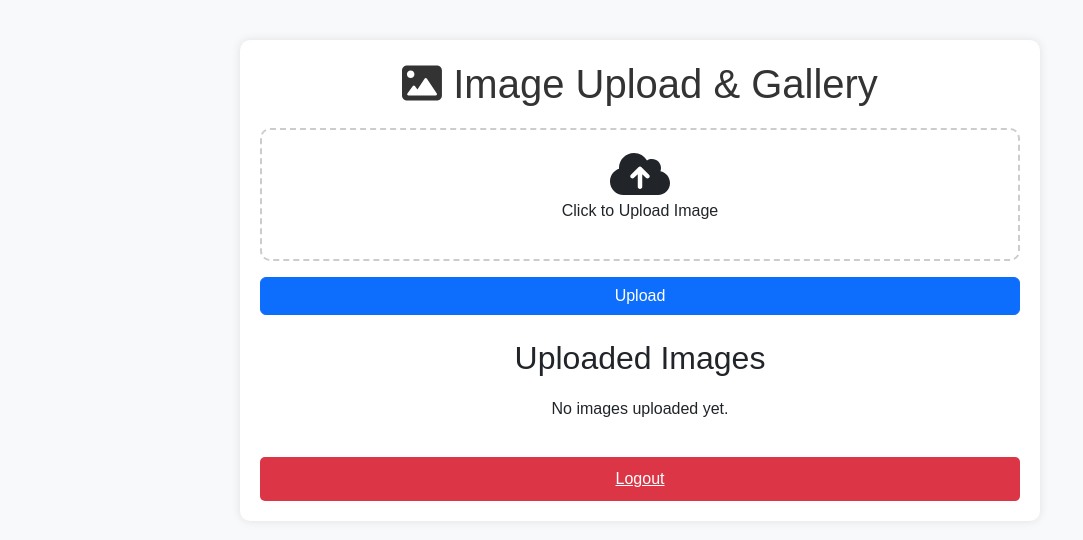
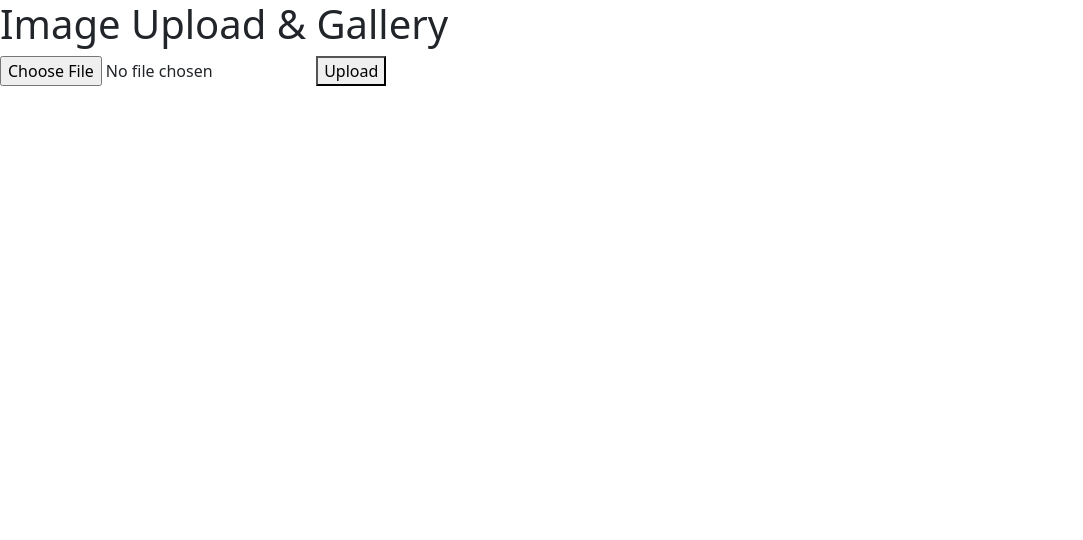
Before and after one commit to gallayagnesh/gcpassignment2, a Flask app: page / in a window 1280 px wide. Shown: the top 540 px of the page, without its empty margins (0-1083 px from the left). Run offline with Flask 3, Linux system fonts and the light colour scheme; the visitor is signed in with stand-in values (Sample User, id 1); some libraries are stand-ins or nearby versions.

Commit message:
Update index.html

```diff
--- a/templates/index.html
+++ b/templates/index.html
@@ -1,114 +1,18 @@
 <!DOCTYPE html>
-<html lang="en">
+<html lang='en'>
 <head>
-    <meta charset="UTF-8">
-    <meta name="viewport" content="width=device-width, initial-scale=1.0">
+    <meta charset='UTF-8'>
+    <meta name='viewport' content='width=device-width, initial-scale=1.0'>
     <title>Image Upload & Gallery</title>
-    <link rel="stylesheet"
-          href="https://cdnjs.cloudflare.com/ajax/libs/bootstrap/5.3.0/css/bootstrap.min.css">
-    <script src="https://cdnjs.cloudflare.com/ajax/libs/font-awesome/6.0.0/js/all.min.js"></script>
-    <style>
-        body {
-            font-family: 'Arial', sans-serif;
-            background-color: #f8f9fa;
-        }
-        .container {
-            max-width: 800px;
-            margin: auto;
-            margin-top: 40px;
-            background: white;
-            padding: 20px;
-            border-radius: 10px;
-            box-shadow: 0 0 10px rgba(0, 0, 0, 0.1);
-        }
-        h1 {
-            text-align: center;
-            color: #333;
-            margin-bottom: 20px;
-        }
-        .upload-box {
-            text-align: center;
-            padding: 20px;
-            border: 2px dashed #ccc;
-            border-radius: 10px;
-            cursor: pointer;
-            transition: 0.3s;
-        }
-        .upload-box:hover {
-            background-color: #f1f1f1;
-        }
-        .gallery {
-            display: flex;
-            flex-wrap: wrap;
-            gap: 15px;
-            margin-top: 20px;
-            justify-content: center;
-        }
-        .image-card {
-            width: 200px;
-            background: white;
-            padding: 10px;
-            border-radius: 10px;
-            box-shadow: 0 2px 5px rgba(0, 0, 0, 0.2);
-            text-align: center;
-            transition: transform 0.2s;
-        }
-        .image-card:hover {
-            transform: scale(1.05);
-        }
-        img {
-            max-width: 100%;
-            height: auto;
-            border-radius: 8px;
-        }
-        .btn-logout {
-            display: block;
-            width: 100%;
-            margin-top: 20px;
-            background: #dc3545;
-            color: white;
-            padding: 10px;
-            border-radius: 5px;
-            text-align: center;
-            transition: 0.3s;
-        }
-        .btn-logout:hover {
-            background: #c82333;
-        }
-    </style>
+    <link rel='stylesheet'
+          href='https://cdnjs.cloudflare.com/ajax/libs/bootstrap/5.3.0/css/bootstrap.min.css'>
+    <script src='https://cdnjs.cloudflare.com/ajax/libs/font-awesome/6.0.0/js/all.min.js'></script>
 </head>
 <body>
-
-<div class="container">
-    <h1><i class="fas fa-image"></i> Image Upload & Gallery</h1>
-
-    <form action="/upload" method="post" enctype="multipart/form-data">
-        <div class="upload-box" onclick="document.getElementById('fileInput').click();">
-            <i class="fas fa-cloud-upload-alt fa-3x"></i>
-            <p>Click to Upload Image</p>
-        </div>
-        <input type="file" id="fileInput" name="image" accept="image/jpeg, image/jpg" required
-               style="display: none;">
-        <button type="submit" class="btn btn-primary w-100 mt-3">Upload</button>
+    <h1>Image Upload & Gallery</h1>
+    <form action='/upload' method='post' enctype='multipart/form-data'>
+        <input type='file' name='image' required>
+        <button type='submit'>Upload</button>
     </form>
-
-    <h2 class="mt-4 text-center">Uploaded Images</h2>
-
-    <div class="gallery">
-        {% for image in images %}
-        <div class="image-card">
-            <a href="{{ url_for('view_file', filename=image, user_id=user_id) }}">
-                <img src="{{ url_for('getfiles', filename=image, user_id=user_id) }}"
-                     alt="Uploaded Image">
-            </a>
-        </div>
-        {% else %}
-        <p class="text-center">No images uploaded yet.</p>
-        {% endfor %}
-    </div>
-
-    <a href="{{ url_for('logout') }}" class="btn-logout">Logout</a>
-</div>
-
 </body>
 </html>
```
